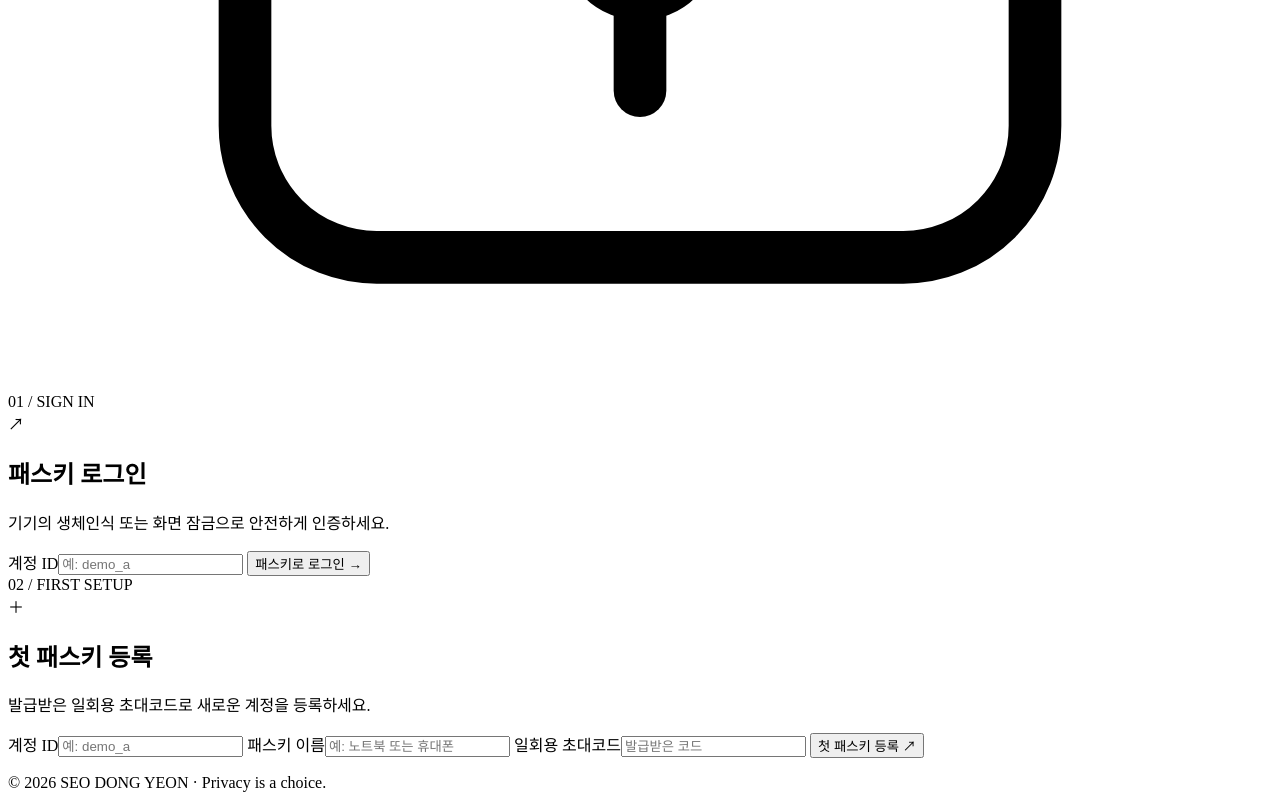
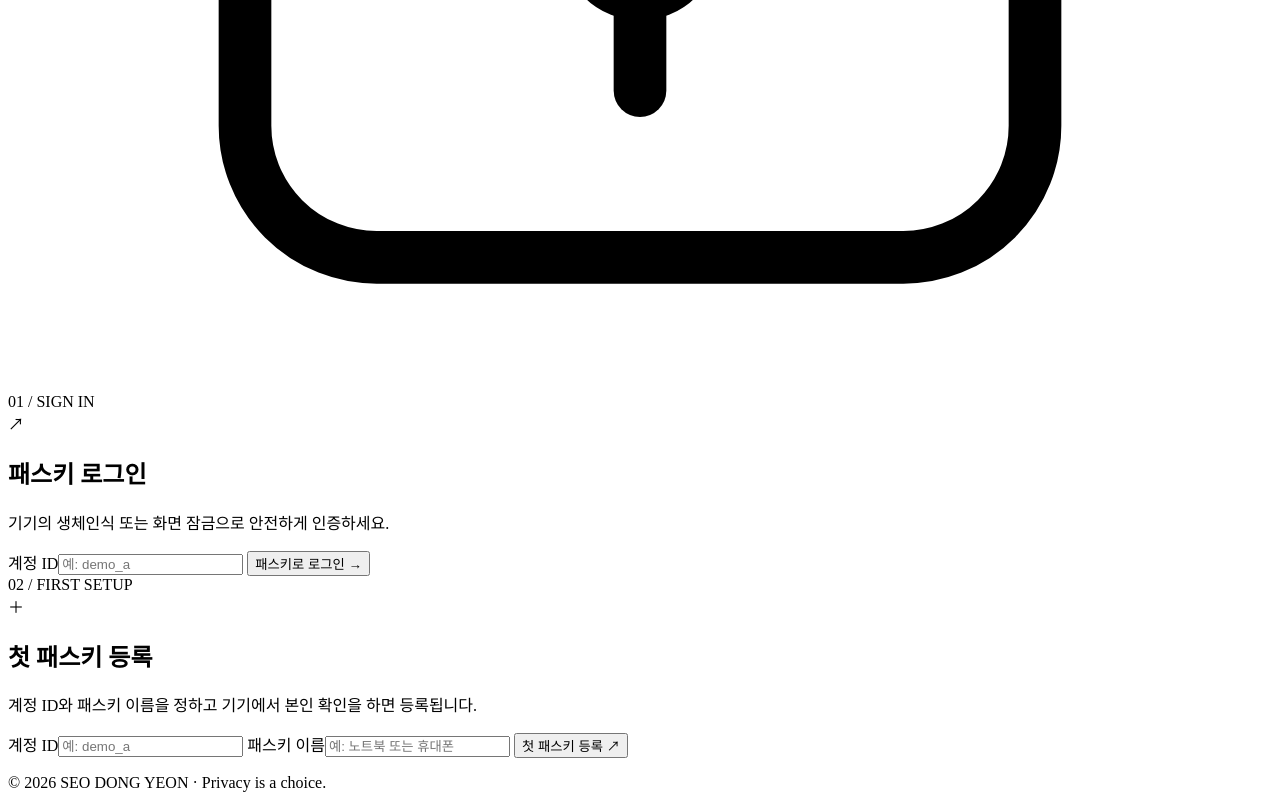
Before and after one commit to sdydy0298-dotcom/ALEPH_08, a website with bundled scripts: page private.html in a window 1280 px wide. Shown: the part 1099-1899 px from the top of the page. Built offline with nearby package versions, Linux system fonts and the light colour scheme.

Commit message:
fix(t08): remove nonrequired invitation UX from private.html

```diff
--- a/private.html
+++ b/private.html
@@ -19,10 +19,9 @@
 <label for="login-name">계정 ID</label><input id="login-name" placeholder="예: demo_a" autocomplete="username webauthn" spellcheck="false">
 <button id="login" class="solid">패스키로 로그인 <span>→</span></button></article>
 <article class="panel"><span class="step">02 / FIRST SETUP</span><div class="symbol">＋</div>
-<h2>첫 패스키 등록</h2><p>발급받은 일회용 초대코드로 새로운 계정을 등록하세요.</p>
+<h2>첫 패스키 등록</h2><p>계정 ID와 패스키 이름을 정하고 기기에서 본인 확인을 하면 등록됩니다.</p>
 <label for="reg-name">계정 ID</label><input id="reg-name" placeholder="예: demo_a" spellcheck="false">
 <label for="reg-label">패스키 이름</label><input id="reg-label" placeholder="예: 노트북 또는 휴대폰">
-<label for="invite">일회용 초대코드</label><input id="invite" type="password" placeholder="발급받은 코드" autocomplete="off">
 <button id="register" class="outline">첫 패스키 등록 <span>↗</span></button></article>
 </section>
 <section id="signed" hidden><div class="welcome"><div><p class="kicker">PRIVATE COLLECTION</p><h2><span id="username"></span>의 개인 보관함</h2><p>비공개 자료는 로그인 후 서버에서 가져옵니다.</p></div><button id="logout" class="small">로그아웃 ↗</button></div>
```
